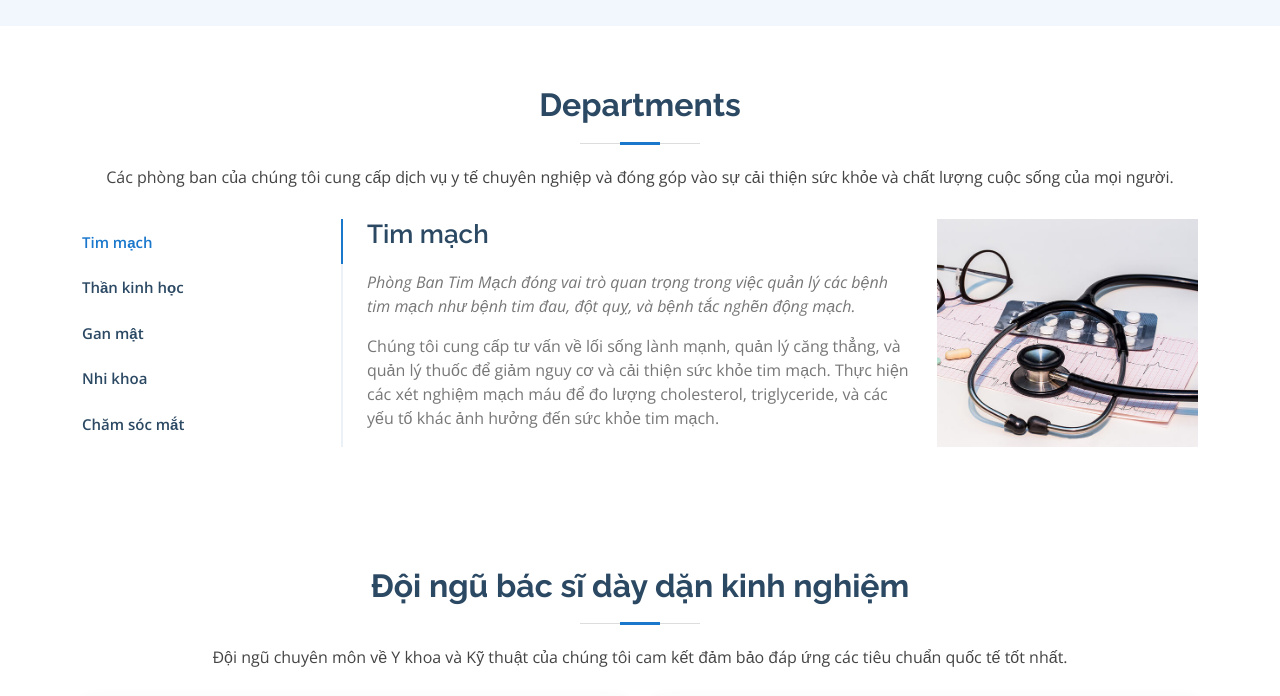
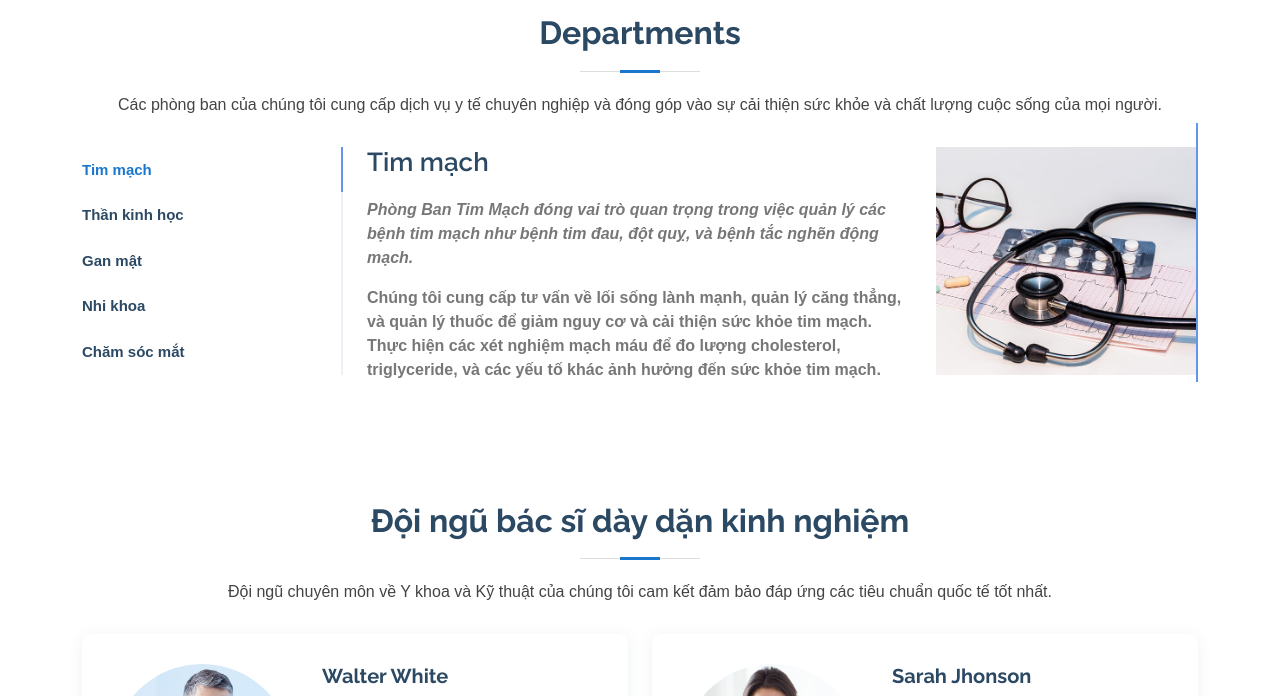
Before and after one commit to haialibaba/DACN, a plain HTML site: page index.html in a window 1280 px wide. Shown: the part 3720-4416 px from the top of the page. Drawn offline with nearby package versions, Linux system fonts and the light colour scheme.

Commit message:
Update index.html

```diff
--- a/index.html
+++ b/index.html
@@ -22,7 +22,7 @@
   <link href="assets/vendor/swiper/swiper-bundle.min.css" rel="stylesheet">
   <link rel="stylesheet" href="https://cdnjs.cloudflare.com/ajax/libs/font-awesome/5.15.3/css/all.min.css">
   <link href="assets/css/style.css" rel="stylesheet">
-
+  <link href="assets/css/doctors.css" rel="stylesheet">
 </head>
 
 <body>
```
